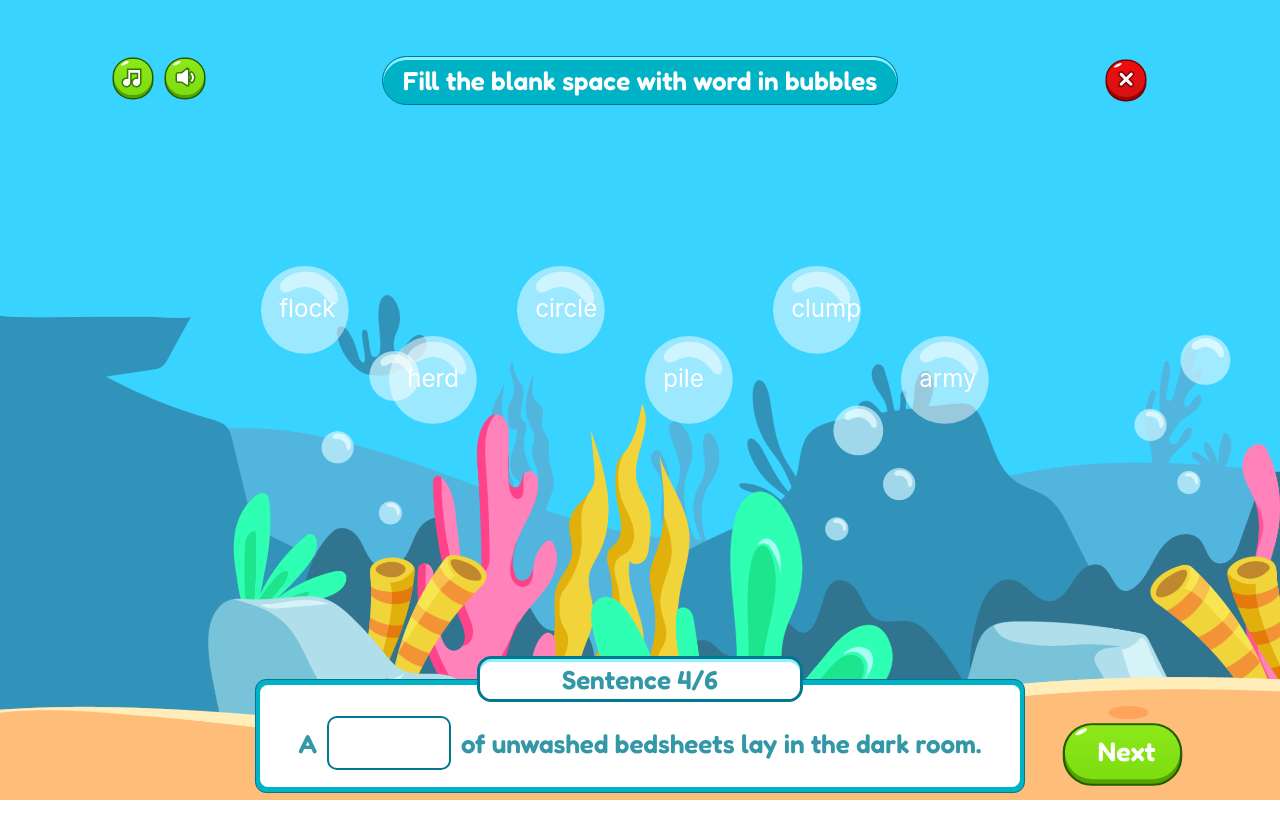
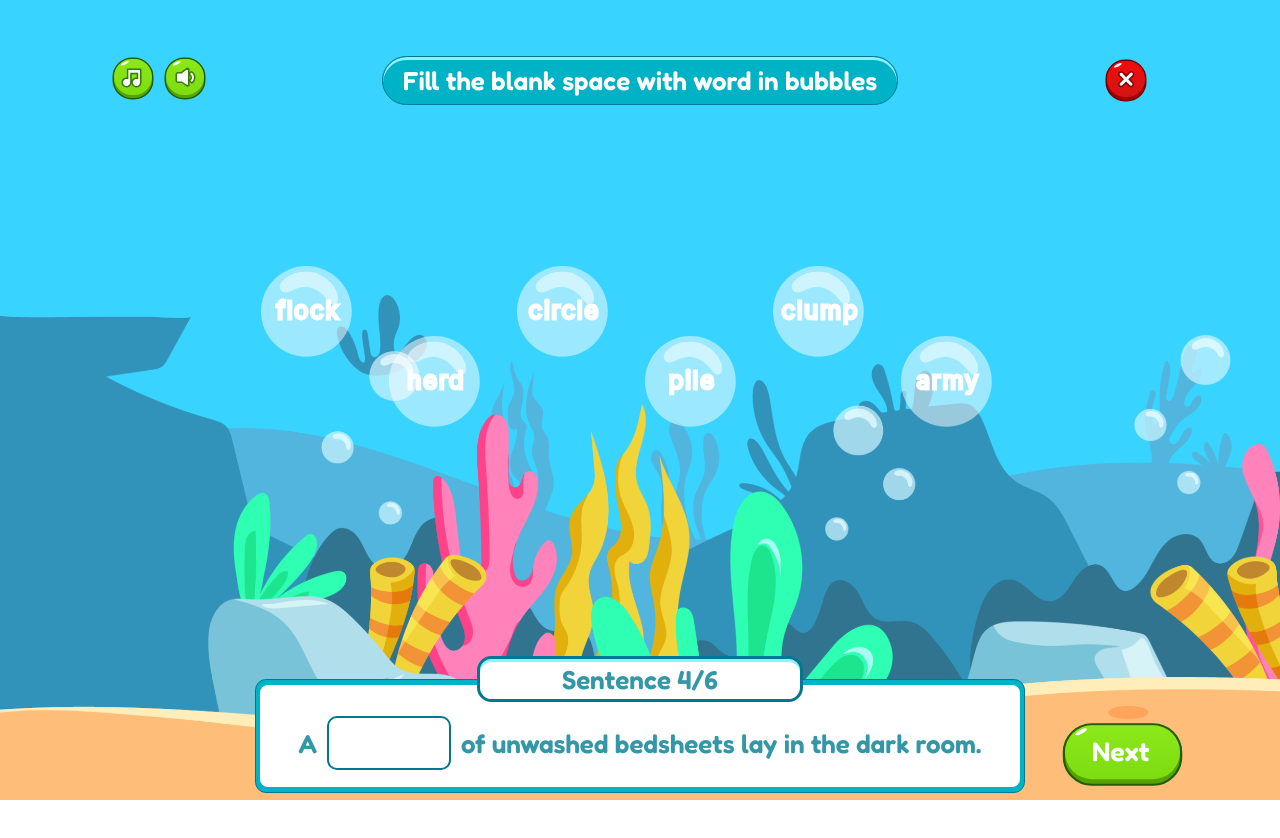
Before and after one commit to i-am-dev-Siddhesh/kids-app, a Next.js app: page / in a window 1280 px wide. Shown: the top 838 px of the page. Built offline with nearby package versions, Linux system fonts and the light colour scheme; a web font is replaced by a local one.

Commit message:
fix: bubble text alignment fixed

```diff
--- a/src/svgs/Btns.js
+++ b/src/svgs/Btns.js
@@ -203,7 +203,7 @@ export const NextBtn = () => {
                     border: "1.5px solid #367B00",
                 }}
             >
-                <text x="24" y="26" fill="white">
+                <text x="20" y="26" fill="white">
                     Next
                 </text>
             </a>
--- a/src/svgs/Bubble.js
+++ b/src/svgs/Bubble.js
@@ -13,9 +13,9 @@ export const Bubble = ({
             xmlns="http://www.w3.org/2000/svg"
         >
             <circle
-                cx="29"
-                cy="29"
-                r="29"
+                cx="30"
+                cy="30"
+                r="30"
                 fill={fill}
                 onClick={() => onClick(text)}
                 fillOpacity={fill === "white" ? "0.5" : "1"}
@@ -31,19 +31,18 @@ export const Bubble = ({
                 fill={fill}
                 fillOpacity={fill === "white" ? "0.5" : "1"}
             />
-            <a
+            <text
+                x="40%"
+                y="45%"
+                textAnchor="middle"
+                stroke={textColor}
+                strokeWidth="2px"
+                letterSpacing="1"
                 onClick={() => onClick(text)}
-                style={{
-                    cursor: "pointer",
-                    display: "flex",
-                    justifyContent: "center",
-                    alignItems: "center",
-                }}
+                cursor="pointer"
             >
-                <text x="12" y="34" fill={textColor}>
-                    {text}
-                </text>
-            </a>
+                {text}
+            </text>
         </svg>
     );
 };
```
